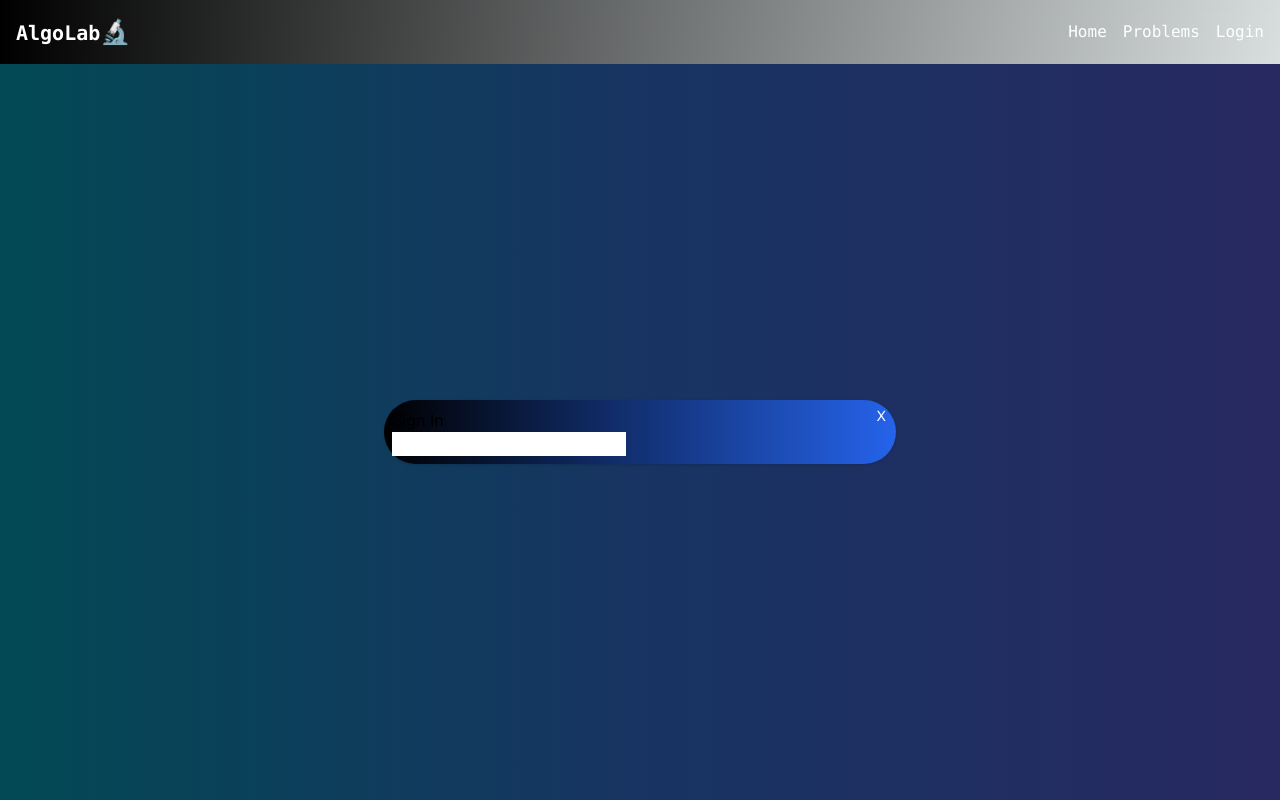
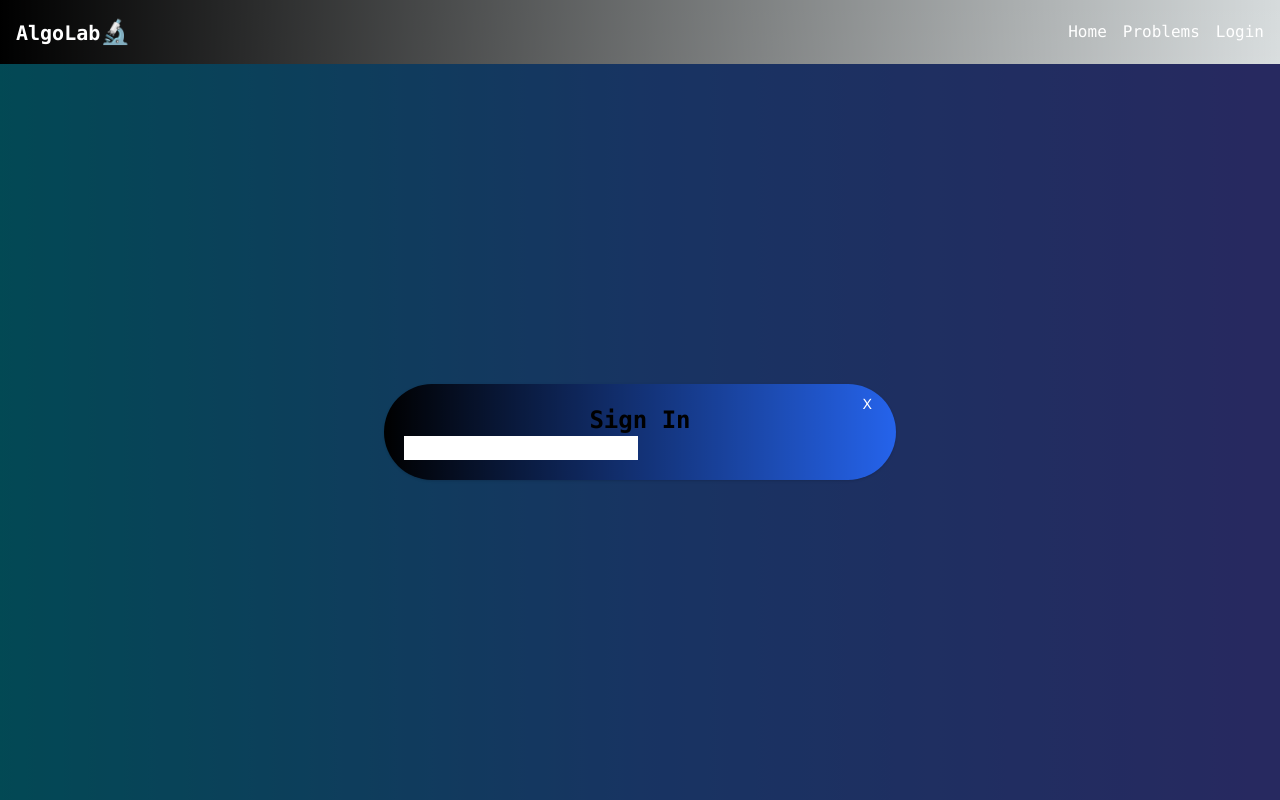
Before and after one commit to agamswaroop619/leetcode-clone, a Next.js app in the folder app/: page /auth in a window 1280 px wide. Built offline with nearby package versions, Linux system fonts and the light colour scheme.

Commit message:
Model updates

```diff
--- a/app/src/app/auth/Authmodel.tsx
+++ b/app/src/app/auth/Authmodel.tsx
@@ -14,12 +14,12 @@ export default function Authmodel({}: Props) {
       <div className='w-full sm:w-[450x] absolute top-[50%] left-[50%] translate-x-[-50%] translate-y-[-50%] flex justify-center items-center'>
         <div className='relative w-full h-full mx-auto flex items-center justify-center'>
           <div className='bg-gradient-to-r from-black to-grey-900 rounded-full shadow relative w-[40%] bg-blue-600 Uto-slate-900 mx-6'>
-            <div className='flex p-2 flex-col relative'>
-              <button type='button' className='absolute bg-transparent rounded-1g text-sm p-1.5 ml-auto inline-flex items-center hover:text-gray-400 hover:font-bold text-white top-0 right-1' >
+            <div className='overflow-hidden'>
               <Link href='/'>
+              <button type='button' className='absolute bg-transparent rounded-1g text-sm px-5 py-2.5 ml-auto inline-flex items-center hover:text-gray-400 hover:font-bold text-white top-0 right-1' >
               X
+              </button>
               </Link>
-              </button>
             <Login/>
             </div>
           </div>
--- a/app/src/app/auth/login.tsx
+++ b/app/src/app/auth/login.tsx
@@ -4,9 +4,12 @@ type LoginProps = {}
 
 const Login = (props: LoginProps) => {
   return (
-    <div >
-      <p className='text-xxl'>Sign In</p>
+    <div className='p-5' >
+      <p className='text-2xl text-center font-bold font-mono'>Sign In</p>
+        <form>
+
         <input></input>
+        </form>
     </div>
   )
 }
```
